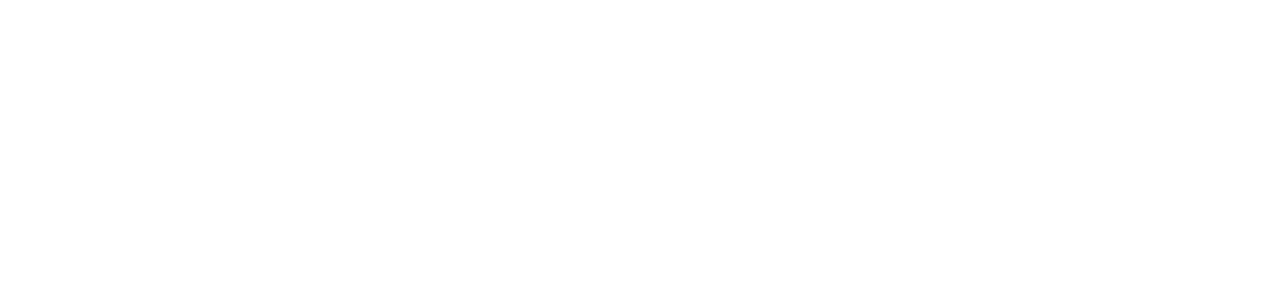
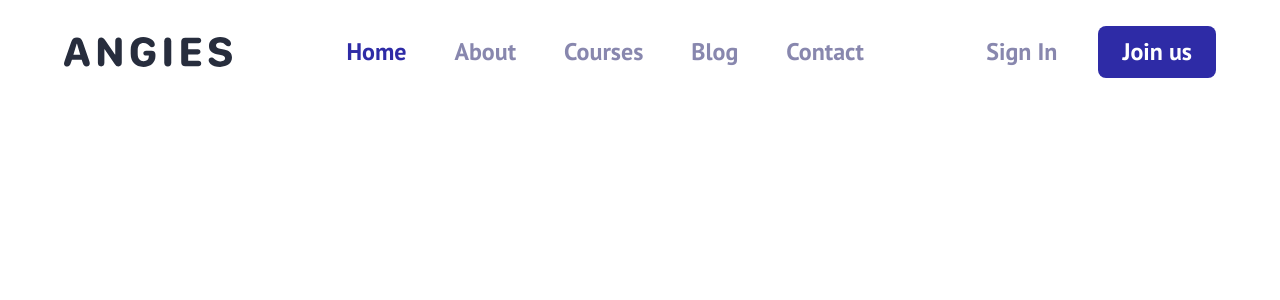
Before and after one commit to danielswift10/project-angies, a React (Create React App) app: page / in a window 1280 px wide. Shown: the top 300 px of the page. Built offline with nearby package versions, Linux system fonts and the light colour scheme.

Commit message:
feat: added styling

```diff
--- a/src/App.js
+++ b/src/App.js
@@ -1,6 +1,6 @@
 // import React, { lazy, Suspense } from "react";
 import { BrowserRouter, Routes, Route } from "react-router-dom";
-// import { Footer, Navbar } from "./Layouts";
+import {  Navbar } from "./Layouts";
 import {
   Home
 } from "./Pages"
@@ -24,7 +24,7 @@
   return (
     <div className="App" onContextMenu={handleContextMenu}>
       <BrowserRouter>
-        {/* <Navbar /> */}
+        <Navbar />
         <Routes>
             <Route path="/" element={<Home title="Angies | Home" />} />
 
--- a/src/Constants/index.js
+++ b/src/Constants/index.js
@@ -0,0 +1,32 @@
+const NavLinks = [
+    {
+      id: "home",
+      to: "/",
+      title: "Home",
+    },
+    {
+      id: "about",
+      to: "/about",
+      title: "About",
+    },
+    {
+      id: "courses",
+      to: "/courses",
+      title: "Courses",
+    },
+    {
+      id: "blog",
+      to: "/blog",
+      title: "Blog",
+    },
+    {
+      id: "contact",
+      to: "/contact",
+      title: "Contact",
+    },
+  ];
+
+
+  export {
+    NavLinks
+  }
--- a/src/Layouts/Navbar/Navbar.jsx
+++ b/src/Layouts/Navbar/Navbar.jsx
@@ -0,0 +1,180 @@
+
+import { useEffect, useRef, useState } from "react";
+import {hamburger, logo} from "../../Assets"
+
+import { NavLinks } from "../../Constants";
+import { Link, NavLink, useLocation } from "react-router-dom";
+import styles from "../../style";
+
+
+import {Button} from "../../Utils"
+
+const Navbar = () => {
+  const location = useLocation();
+  const [active, setActive] = useState(
+    NavLinks.find((navLink) => navLink.to === location.pathname)?.title ||
+      NavLinks[0].title
+  );
+  const [toggle, setToggle] = useState(false);
+  const [scrolled, setScrolled] = useState(false);
+  const ref = useRef(null);
+
+  useEffect(() => {
+    const handleClickOutside = (event) => {
+      if (ref.current && !ref.current.contains(event.target)) {
+        setToggle(false);
+      }
+    };
+    document.addEventListener("click", handleClickOutside, true);
+    return () => {
+      document.removeEventListener("click", handleClickOutside, true);
+    };
+  }, []);
+
+  useEffect(() => {
+    const handleScroll = () => {
+      const scrollTop = window.scrollY;
+      if (scrollTop > 55) {
+        setScrolled(true);
+      } else {
+        setScrolled(false);
+      }
+    };
+    window.addEventListener("scroll", handleScroll);
+    return () => window.removeEventListener("scroll", handleScroll);
+  });
+
+  useEffect(() => {
+    const handleClickLink = (event) => {
+      if (ref.current && !ref.current.contains(event.target)) {
+        setToggle(false);
+      }
+    };
+    document.addEventListener("click", handleClickLink, true);
+    return () => {
+      document.removeEventListener("click", handleClickLink, true);
+    };
+  });
+
+  useEffect(() => {
+    window.scrollTo(0, 0);
+  }, [location.pathname]);
+
+  useEffect(() => {
+    setActive(
+      NavLinks.find((navLink) => navLink.to === location.pathname)?.title ||
+        NavLinks[0].title
+    );
+  }, [location.pathname]);
+
+  return (
+    <nav
+      className={`${
+        scrolled ? "bg-darkBlue border-b border-b-gray" : "bg-darkBlue"
+      } w-full mx-auto fixed top-0 z-20 md:px-16 `}
+    >
+      <div
+        className={`bg-white py-7 lg:py-3  md:p-0 ${styles.flexBetween} ${styles.paddingX} ${styles.boxWidth}`}
+      >
+        <div className="nav-logo ">
+          <Link
+            to={"/"}
+            className="logo "
+            onClick={() => setActive(NavLinks[0].title)}
+          >
+            <img
+              src={logo}
+              alt="angies"
+              className="w-[118px] object-contain md:w-[120px] lg:w-[168px] cursor-pointer "
+            />
+          </Link>
+        </div>
+        <div className="navbar-links-desk  md:flex md:flex-row hidden md:justify-between  md:items-center">
+          <ul className="flex gap-12 md">
+            {NavLinks.map((nav, index) => (
+              <li
+                key={nav.id}
+                className={`cursor-pointer font-pt py-7  font-bold text-[16px] ${
+                  active === nav.title
+                    ? "text-purple  pointer-events-none "
+                    : "text-pale  hover:text-purple"
+                }
+                                ${
+                                  index === NavLinks.length
+                                    ? "mr-0"
+                                    : " text-[15px] hover:font-bold hover:text-white md:text-[20px] lg:text-[24px] lg:leading-[24px]   "
+                                }`}
+                onClick={() => {
+                  setActive(nav.title);
+                  setToggle(false);
+                }}
+              >
+                <NavLink to={`${nav.to}`} className="">
+                  {nav.title}
+                </NavLink>
+              </li>
+            ))}
+          </ul>
+
+        </div>
+        <div className={`md:flex ${styles.flexCenter} gap-[33px] hidden  `}>
+            <div className="sign">
+                <Button type={"button"} title={"Sign In"} classname={`${'bg-transparent font-pt text-pale cursor-pointer px-2 text-[16px] md:text-[20px] lg:text-[24px] font-bold'} `}/>
+
+            </div>
+            <div className="join">
+            <Button type={"button"} title={"Join us"} classname={`${'bg-purple shadow- font-pt text-white cursor-pointer py-[8px]  px-[24px] rounded-[8px] lg:text-[24px]  md:text-[20px] text-[16px]  font-bold'} `}/>
+            </div>
+          </div>
+        <div className="md:hidden ">
+          {toggle ? (
+            <img src={hamburger} alt="" onClick={() => setToggle(true)} />
+          ) : (
+            <img src={hamburger} alt="" onClick={() => setToggle(true)} />
+          )}
+        </div>
+      </div>
+      {toggle && (
+        <div
+          className={`fixed navbar-bg bg-[#00000080] z-20 top-0 min-h-screen  w-full   md:hidden  z-10`}
+          style={{
+            left: toggle ? "0px" : "-300px",
+          }}
+        >
+          <div
+            className="w-[250px] z-20  navbar-mobile min-h-screen fixed top-0 z-20 "
+            ref={ref}
+          >
+            <div className="flex items-end  py-[10px] flex-col  justify-end ">
+
+              <ul className="flex pe-20 mt-10 flex-col gap-10">
+                {NavLinks.map((nav, index) => (
+                  <li
+                    key={nav.id}
+                    className={`cursor-pointer font-normal font-poppins text-[16px] w-full ${
+                      active === nav.title
+                        ? "text-white pl-[20px] border-l-[3px] pt-[] border-l-orange pointer-events-none "
+                        : "text-gray pl-[20px]  hover:text-white"
+                    }
+                      ${index === NavLinks.length - 1 ? "mr-0" : "mr-10"} `}
+                    onClick={() => {
+                      setActive(nav.title);
+                      setToggle(false);
+                    }}
+                  >
+                    <NavLink to={`${nav.to}`} className="">
+                      {nav.title}
+                    </NavLink>
+                  </li>
+                ))}
+
+              </ul>
+            </div>
+          </div>
+        </div>
+      )}
+    </nav>
+  );
+};
+
+export default Navbar;
--- a/src/Layouts/index.js
+++ b/src/Layouts/index.js
@@ -0,0 +1,5 @@
+import Navbar from "./Navbar/Navbar";
+
+export {
+    Navbar,
+}
--- a/src/Utils/Button.jsx
+++ b/src/Utils/Button.jsx
@@ -0,0 +1,9 @@
+const Button = ({title, type, classname}) => {
+    return (
+        <button type={type} className={classname}>
+            <p>{title}</p>
+        </button>
+     );
+}
+
+export default Button;
--- a/src/Utils/index.js
+++ b/src/Utils/index.js
@@ -0,0 +1,3 @@
+import Button from "./Button";
+
+export {Button}
```
Also changed, not shown: public/logo.png (added).
